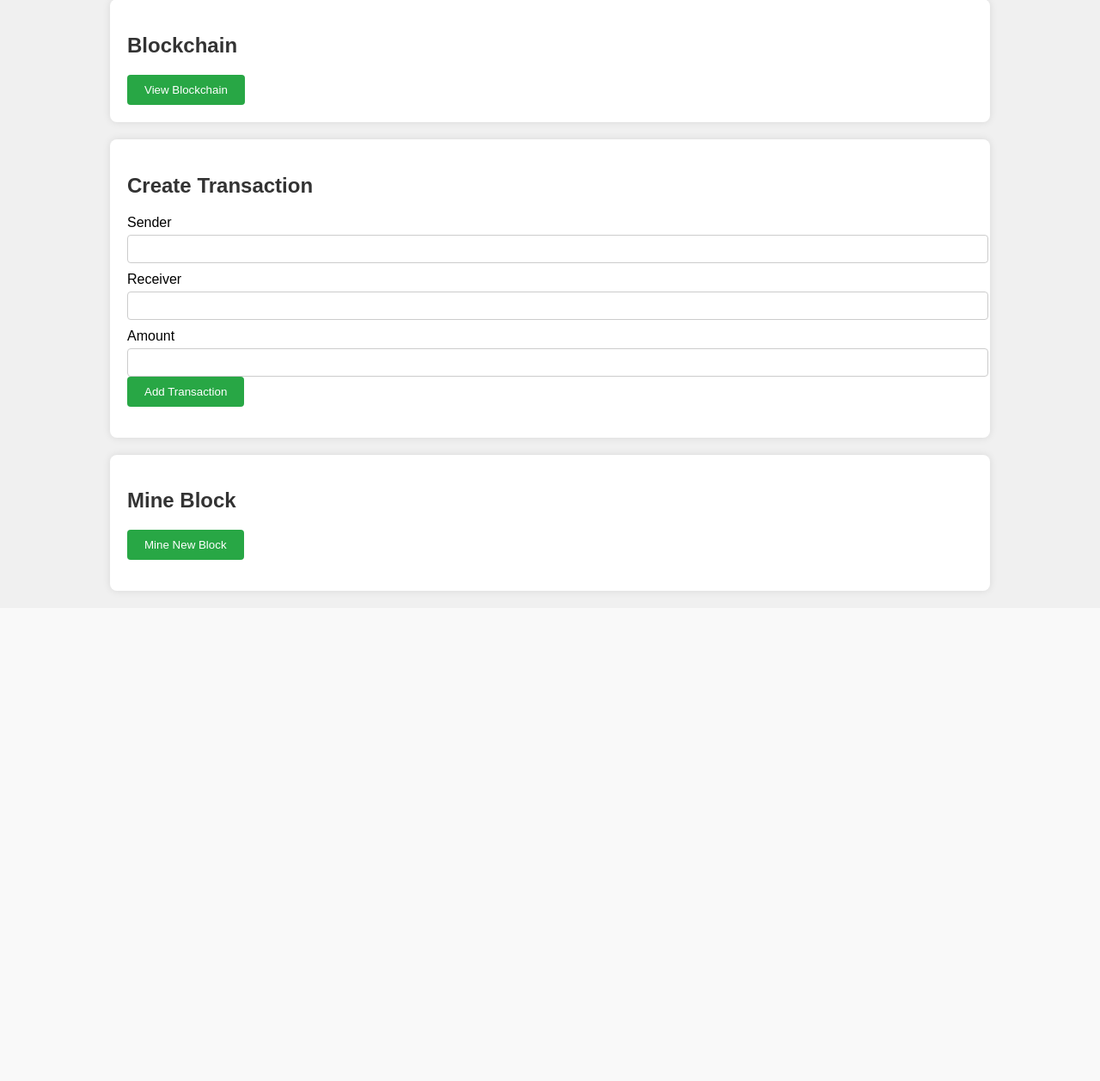
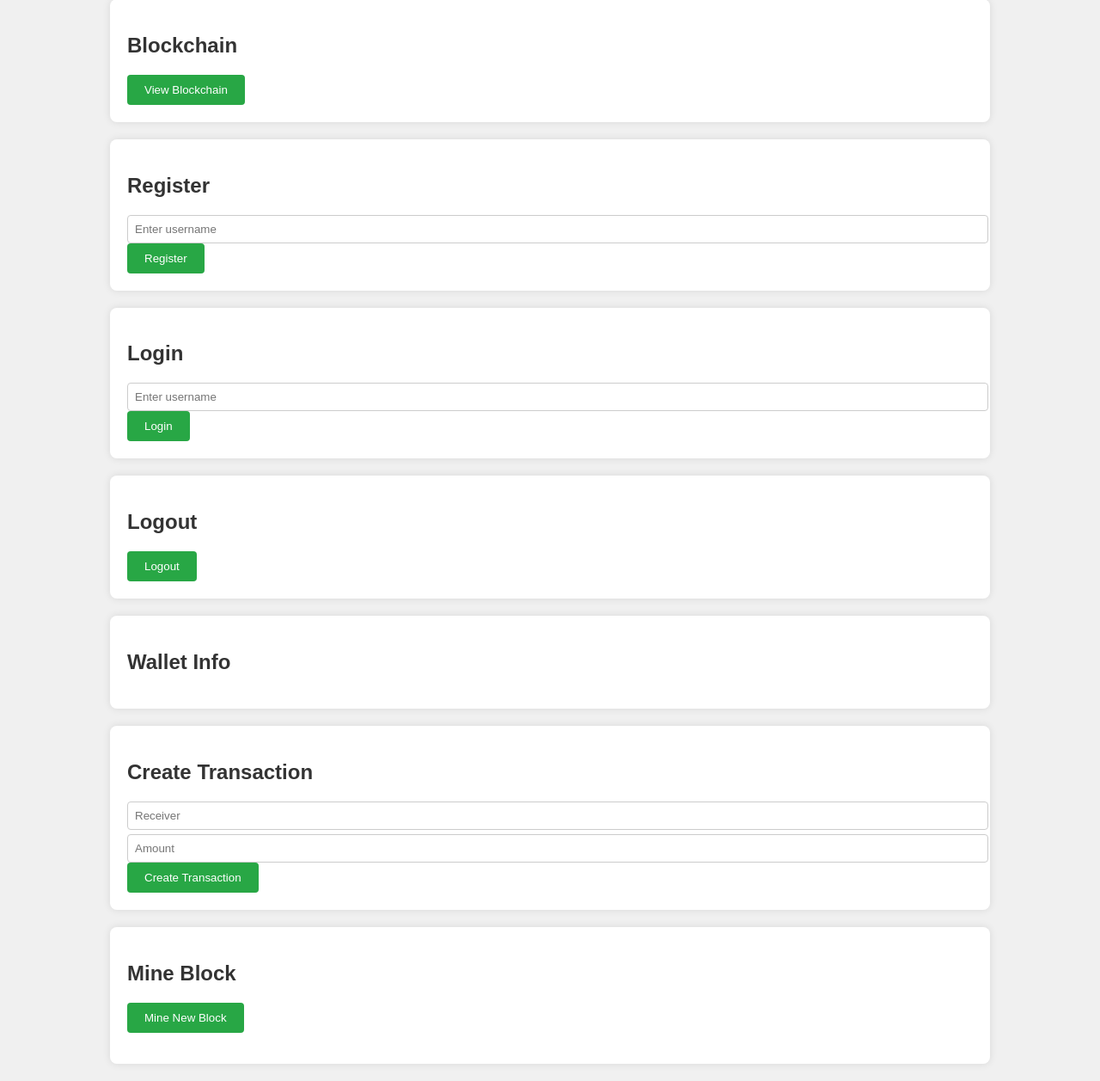
Before and after one commit to RealYash27/Blockchain_Implementation, a Flask app: page / in a window 1280 px wide. Shown: the part 195-1452 px from the top of the page at 86% size. Before the commit the page ends 887 px from the top, so only its background shows below. Run offline with Flask 3, Linux system fonts and the light colour scheme.

Commit message:
Update index.html

```diff
--- a/PY_proj/templates/index.html
+++ b/PY_proj/templates/index.html
@@ -31,22 +31,44 @@
             <div id="chain"></div>
         </div>
 
+        <!-- Registration -->
+        <div class="section">
+            <h2>Register</h2>
+            <form id="registerForm" onsubmit="registerUser(event)">
+                <input type="text" id="registerUsername" placeholder="Enter username" required>
+                <button type="submit">Register</button>
+            </form>
+        </div>
+
+        <!-- Login -->
+        <div class="section">
+            <h2>Login</h2>
+            <form id="loginForm" onsubmit="loginUser(event)">
+                <input type="text" id="loginUsername" placeholder="Enter username" required>
+                <button type="submit">Login</button>
+            </form>
+        </div>
+
+        <!-- Logout -->
+        <div class="section">
+            <h2>Logout</h2>
+            <button onclick="logoutUser()">Logout</button>
+        </div>
+
+        <!-- Wallet Info -->
+        <div class="section">
+            <h2>Wallet Info</h2>
+            <p id="walletInfo"></p>
+        </div>
+
         <!-- Transaction-->
         <div class="section">
             <h2>Create Transaction</h2>
             <form id="transactionForm" onsubmit="createTransaction(event)">
-                <label for="sender">Sender</label>
-                <input type="text" id="sender" required>
-
-                <label for="receiver">Receiver</label>
-                <input type="text" id="receiver" required>
-
-                <label for="amount">Amount</label>
-                <input type="number" id="amount" required>
-
-                <button type="submit">Add Transaction</button>
+                <input type="text" id="receiver" placeholder="Receiver" required>
+                <input type="number" id="amount" placeholder="Amount" required>
+                <button type="submit">Create Transaction</button>
             </form>
-            <p id="transactionStatus"></p>
         </div>
 
         <!-- Mining-->
@@ -85,23 +107,66 @@
             });
         }
 
+        async function registerUser(event) {
+            event.preventDefault();
+            const username = document.getElementById("registerUsername").value;
+            try {
+                const response = await fetch(`${BASE_URL}/register`, {
+                    method: "POST",
+                    headers: { "Content-Type": "application/x-www-form-urlencoded" },
+                    body: `username=${username}`
+                });
+                const data = await response.json();
+                alert(data.message);
+                if (data.public_key) {
+                    document.getElementById("walletInfo").innerText = `Public Key: ${data.public_key}`;
+                }
+            } catch (error) {
+                alert("Registration failed.");
+            }
+        }
+
+        async function loginUser(event) {
+            event.preventDefault();
+            const username = document.getElementById("loginUsername").value;
+            try {
+                const response = await fetch(`${BASE_URL}/login`, {
+                    method: "POST",
+                    headers: { "Content-Type": "application/x-www-form-urlencoded" },
+                    body: `username=${username}`
+                });
+                const data = await response.json();
+                alert(data.message);
+            } catch (error) {
+                alert("Login failed.");
+            }
+        }
+
+        async function logoutUser() {
+            try {
+                const response = await fetch(`${BASE_URL}/logout`);
+                const data = await response.json();
+                alert(data.message);
+                document.getElementById("walletInfo").innerText = "";
+            } catch (error) {
+                alert("Logout failed.");
+            }
+        }
+
         async function createTransaction(event) {
             event.preventDefault();
-            const sender = document.getElementById("sender").value;
             const receiver = document.getElementById("receiver").value;
             const amount = document.getElementById("amount").value;
-
             try {
-                const response = await fetch(`${BASE_URL}/transactions/new`, {
+                const response = await fetch(`${BASE_URL}/create_transaction`, {
                     method: "POST",
                     headers: { "Content-Type": "application/json" },
-                    body: JSON.stringify({ sender, receiver, amount })
+                    body: JSON.stringify({ receiver, amount })
                 });
                 const data = await response.json();
-                document.getElementById("transactionStatus").innerText = data.message;
-                document.getElementById("transactionForm").reset();
+                alert(data.message);
             } catch (error) {
-                alert("Failed to create transaction.");
+                alert("Transaction failed.");
             }
         }
 
```
